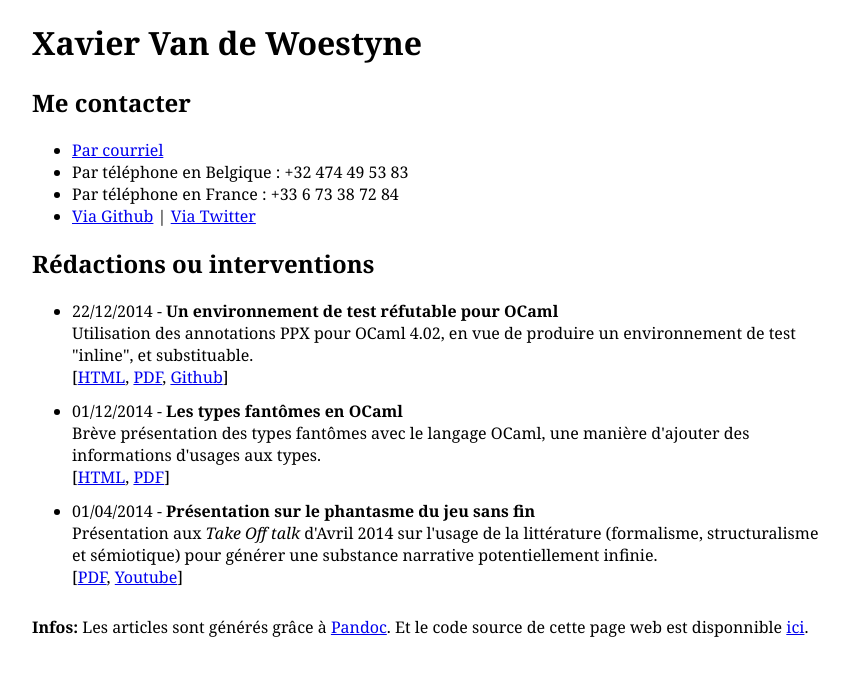
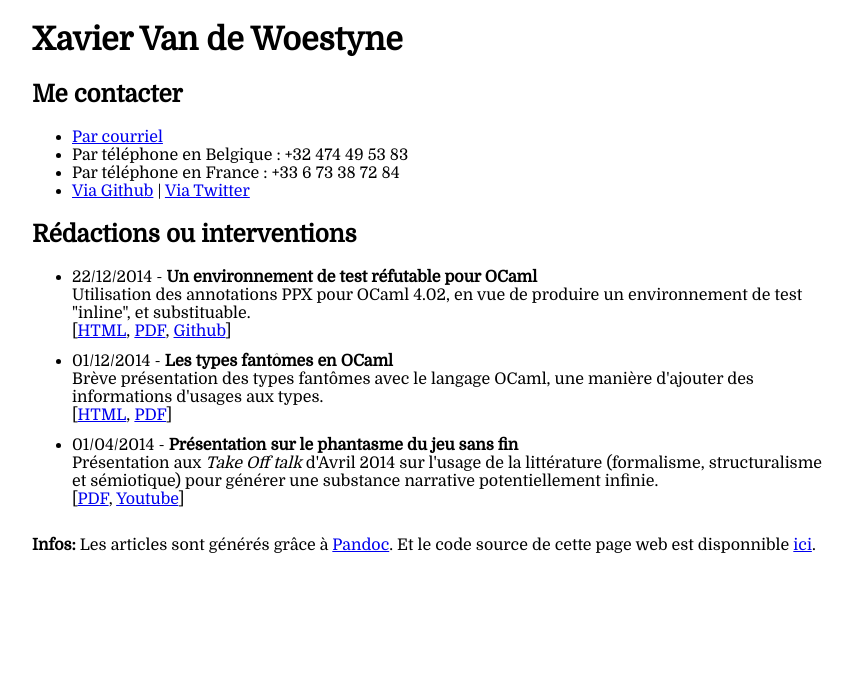
Before and after one commit to BastienDuplessier/xvw.github.io, a PHP site: page / in a window 1280 px wide. Shown: the top 676 px of the page, without its empty margins (208-1061 px from the left). Run offline with PHP 8.4, Linux system fonts and the light colour scheme.

Commit message:
change typo

```diff
--- a/index.html
+++ b/index.html
@@ -3,6 +3,7 @@
   <head>
     <title>Xavier Van de Woestyne</title>
     <meta charset="utf-8">
+    <link href='http://fonts.googleapis.com/css?family=Domine' rel='stylesheet' type='text/css'>
     <link rel="stylesheet" href="style.css">
   </head>
   <body>
--- a/src/header.html
+++ b/src/header.html
@@ -3,6 +3,7 @@
   <head>
     <title>{{TITLE}}</title>
     <meta charset="utf-8">
+    <link href='http://fonts.googleapis.com/css?family=Domine' rel='stylesheet' type='text/css'>
     <link rel="stylesheet" href="../style.css">
     <link rel="stylesheet" href="../default.css">
     <script src="../highlight.pack.js"></script>
--- a/style.css
+++ b/style.css
@@ -1,5 +1,5 @@
 body{
-    font-family: Georgia;
+    font-family: 'Domine', serif;
 }
 #content {
     max-width: 800px;
```
